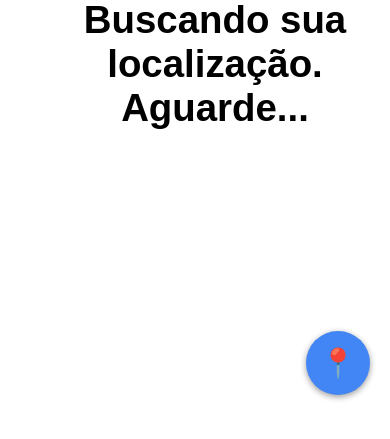
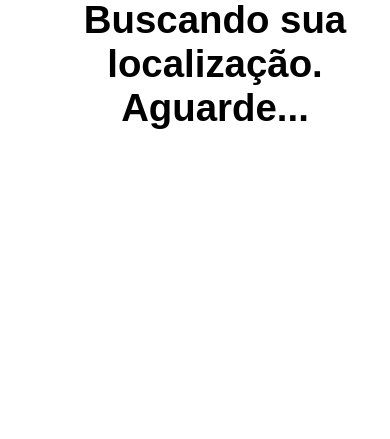
Before and after one commit to SPFinancept/oportunidadesp, a plain HTML site: page index.html in a window 390 px wide. Shown: the part 429-868 px from the top of the page. Drawn offline with Linux system fonts and the light colour scheme; some packages are replaced by stand-ins of ours.

Commit message:
Update index.html

```diff
--- a/index.html
+++ b/index.html
@@ -115,26 +115,10 @@
       cursor: pointer;
     }
 
-    /* Botão flutuante para centralizar */
-    #locate-btn {
-      position: absolute;
-      bottom: 20px;
-      right: 20px;
-      z-index: 1001;
-      background-color: #4285F4;
-      color: white;
-      border: none;
-      border-radius: 50%;
-      width: 60px;
-      height: 60px;
-      font-size: 1.6rem;
-      box-shadow: 0 2px 6px rgba(0,0,0,0.4);
-      cursor: pointer;
-    }
-
-    /* Aumentar controles do Google Maps */
-    .gm-control-active, .gmnoprint {
-      transform: scale(1.6);
+    /* Reduzir botões de navegação do Google Maps pela metade */
+    .gmnoprint[controlwidth] > div,
+    .gm-control-active {
+      transform: scale(0.5);
       transform-origin: bottom right;
     }
 
@@ -158,12 +142,6 @@
         padding: 16px;
         width: 100%;
       }
-
-      #locate-btn {
-        width: 64px;
-        height: 64px;
-        font-size: 1.8rem;
-      }
     }
   </style>
 </head>
@@ -179,8 +157,6 @@
   </div>
 
   <div id="map"></div>
-
-  <button id="locate-btn" title="Centralizar">&#x1F4CD;</button>
 
   <div id="confirmationModal">
     <div id="modalContent">
@@ -298,16 +274,6 @@
       redirectToForm(pendingAddress, pendingLink);
     };
 
-    // Botão de recentralizar
-    document.getElementById("locate-btn").onclick = function () {
-      if (currentLocation) {
-        map.setCenter(currentLocation);
-        map.setZoom(20);
-      } else {
-        alert("Localização atual não disponível.");
-      }
-    };
-
     window.initMap = initMap;
   </script>
 
```
